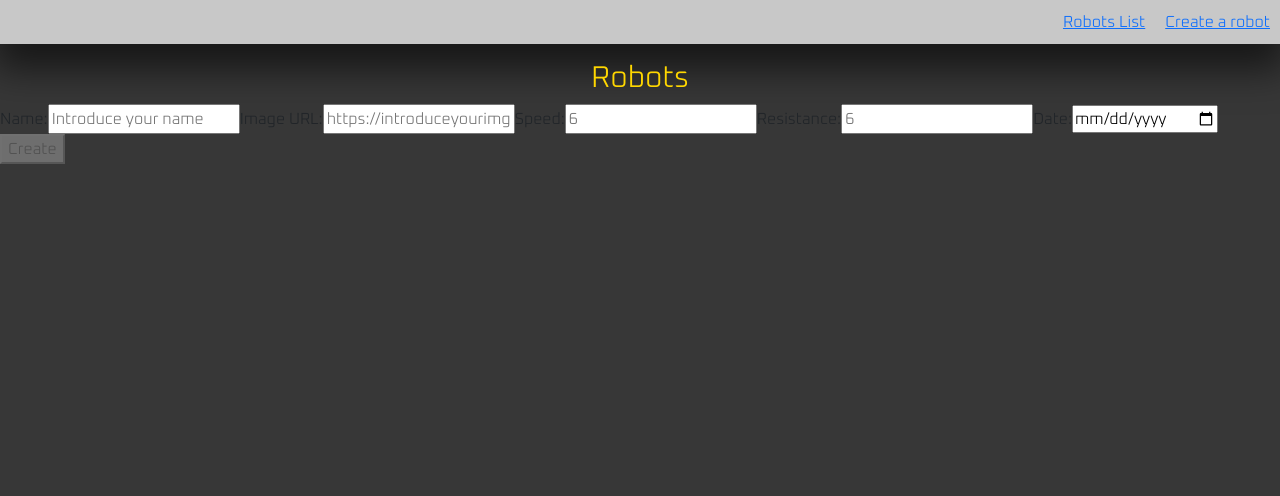
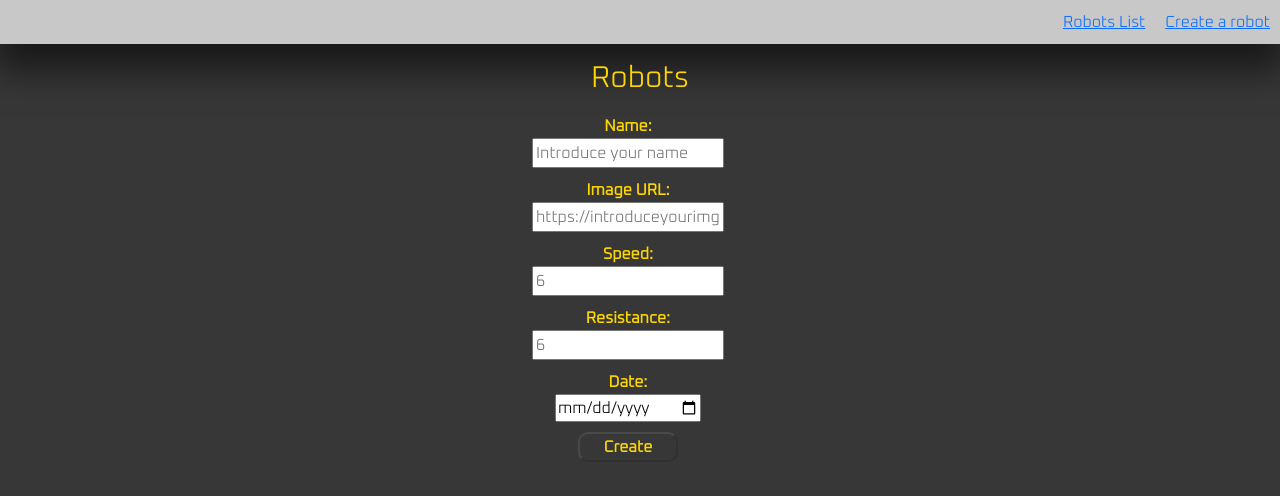
Before and after one commit to adamelamrani/robots-frontend, a React (Create React App) app: page /robots/create in a window 1280 px wide. Shown: the top 496 px of the page. Built offline with nearby package versions, Linux system fonts and the light colour scheme.

Commit message:
Created basic style for formular

```diff
--- a/src/components/CreateRobotForm/CreateRobotForm.js
+++ b/src/components/CreateRobotForm/CreateRobotForm.js
@@ -2,6 +2,8 @@ import { useState } from "react"
 import { useDispatch } from "react-redux";
 import { useNavigate } from "react-router-dom";
 import { createRobotThunk } from "../../redux/thunk/robotsThunk";
+import { StyledButton } from "../RobotComponent/StyledRobot";
+import StyledForm from "./StyledForm";
 
 const CreateRobotForm = () => {
 
@@ -37,7 +39,7 @@ const CreateRobotForm = () => {
 
   return (
     <>
-      <form autoComplete="off" onSubmit={submitRobot}>
+      <StyledForm autoComplete="off" onSubmit={submitRobot}>
         <label htmlFor="name">Name:</label>
         <input type="text" name="name" id="name" placeholder="Introduce your name" value={formData.name} onChange={createRobot} />
         <label htmlFor="image">Image URL:</label>
@@ -48,8 +50,8 @@ const CreateRobotForm = () => {
         <input type="number" max="10" name="resistance" id="resistance" placeholder="6" value={formData.resistance} onChange={createRobot} />
         <label htmlFor="date">Date:</label>
         <input type="date" name="date" id="date" value={formData.date} onChange={createRobot} />
-        <button type="submit" disabled={invalidForm}>Create</button>
-      </form>
+        <StyledButton type="submit" disabled={invalidForm}>Create</StyledButton>
+      </StyledForm>
     </>
   )
 }
--- /dev/null
+++ b/src/components/CreateRobotForm/StyledForm.js
@@ -0,0 +1,16 @@
+import styled from "styled-components";
+
+const StyledForm = styled.form`
+  display: flex;
+  flex-direction: column;
+  align-items: center;
+  justify-content: center;
+  color: gold;
+  font-weight: 700;
+
+  label {
+    margin-top: 10px;
+  }
+`
+
+export default StyledForm;
```
